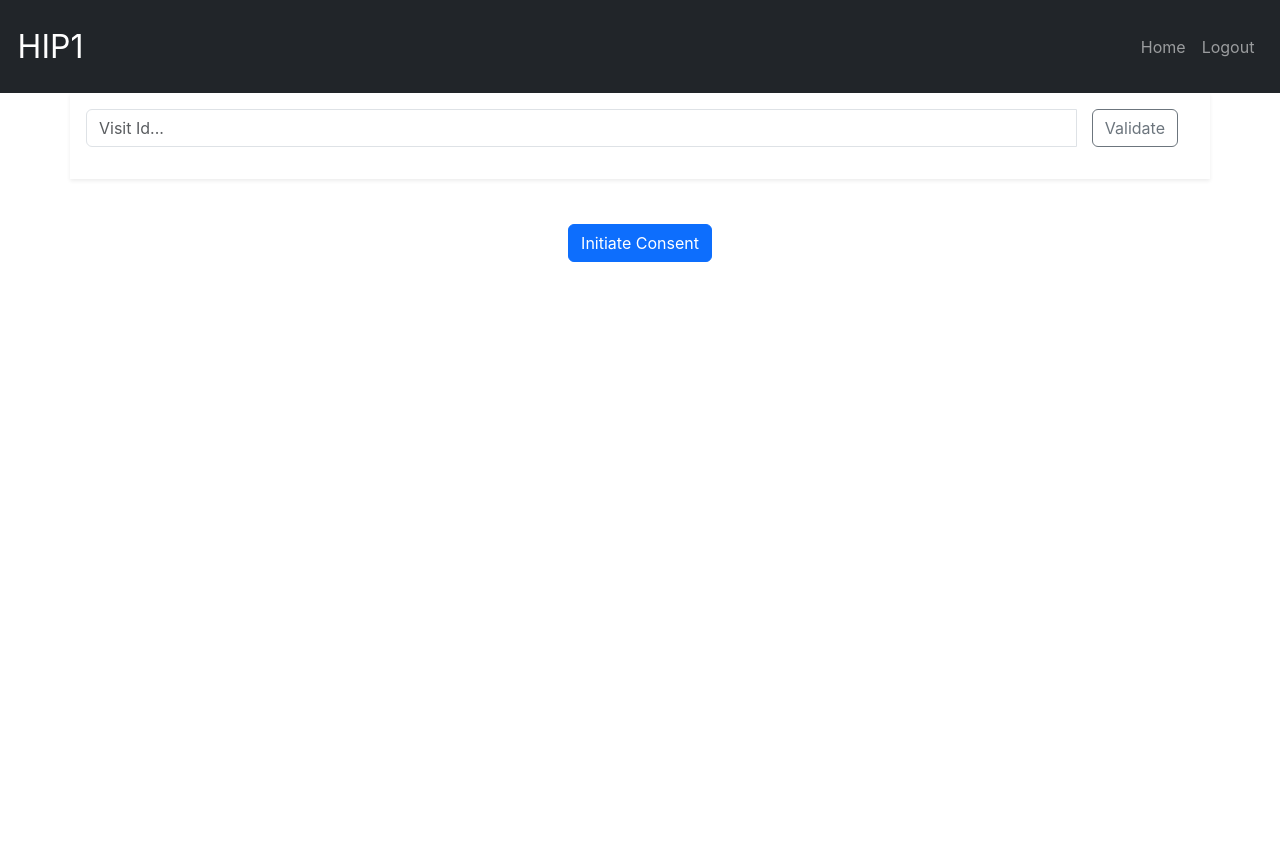
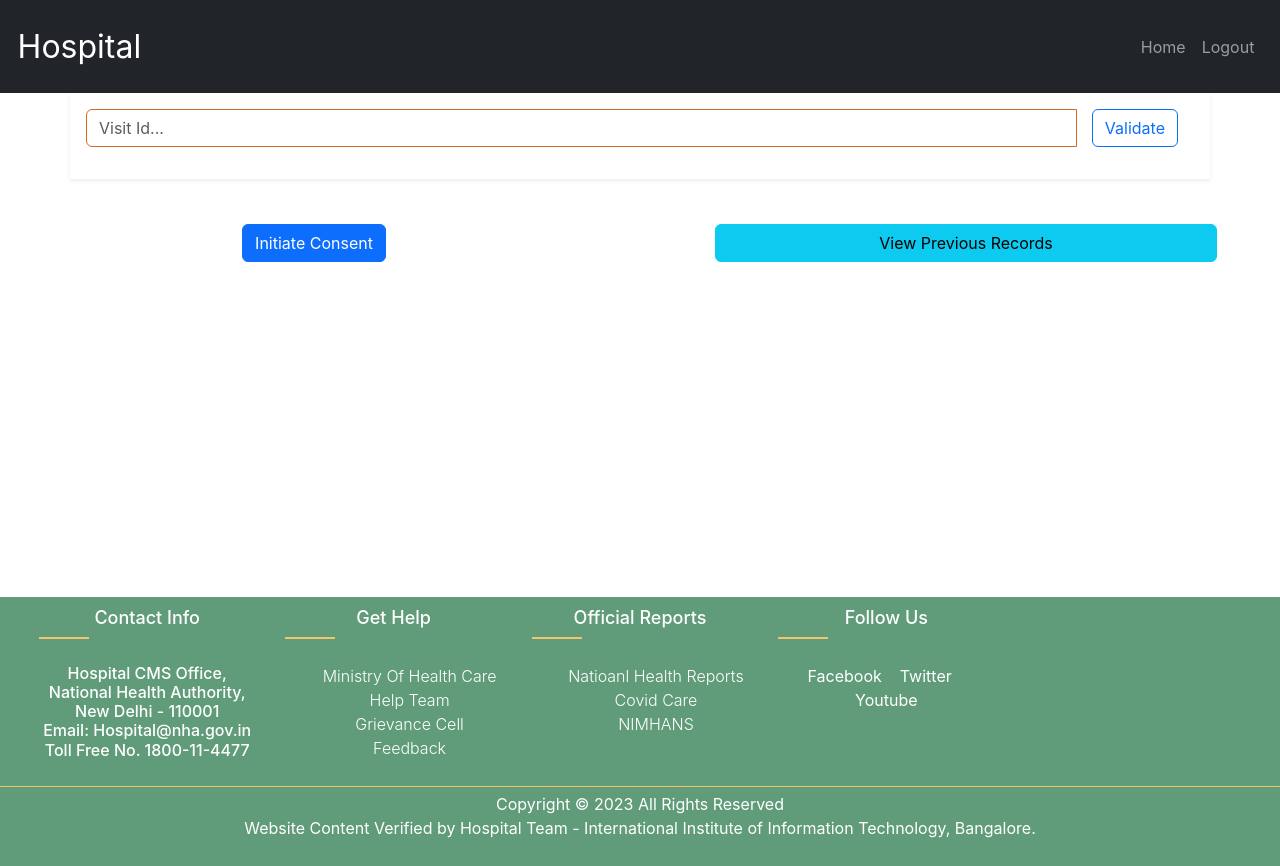
Before and after one commit to Prashantpx-17237/had-frontend-final, a React (Create React App) app: page /doctor/home in a window 1280 px wide. Before the commit the page ends 800 px from the top, so only its background shows below. Built offline with nearby package versions, Linux system fonts and the light colour scheme.

Commit message:
SPE ke bad2

```diff
--- a/package.json
+++ b/package.json
@@ -8,6 +8,7 @@
     "@testing-library/user-event": "^13.5.0",
     "axios": "^1.4.0",
     "react": "^18.2.0",
+    "react-bootstrap": "^2.7.4",
     "react-dom": "^18.2.0",
     "react-responsive-modal": "^6.4.1",
     "react-router-dom": "^6.10.0",
--- a/src/App.js
+++ b/src/App.js
@@ -1,11 +1,12 @@
 import logo from "./logo.svg";
 import "./App.css";
-import {  BrowserRouter as Router,  Routes,  Switch,  Route,  Link } from "react-router-dom";
+import { BrowserRouter as Router, Routes, Switch, Route, Link } from "react-router-dom";
 import Login from "./components/login";
 import DoctorHome from "./components/doctorHome";
 import AdminHome from "./components/adminHome";
 import FrontdeskHome from "./components/frontdeskHome";
 import Navbarbase from "./components/navbar";
+import Footer from "./components/footer";
 
 function App() {
   return (
@@ -18,6 +19,9 @@ function App() {
           <Route path="/admin/home" element={<AdminHome />} />
           <Route path="/frontdesk/home" element={<FrontdeskHome />} />
         </Routes>
+        <div style={{height: "5vh"}}>
+          <Footer />
+        </div>
       </Router>
     </div>
   );
--- /dev/null
+++ b/src/Stylesheets/Footer.css
@@ -0,0 +1,84 @@
+.footer-container{
+    /* max-width: 1170px; rgb(100,152,178)*/
+    padding: 0px 24px;
+    margin: auto;
+    background-color: rgb(96, 156, 121);
+    max-height: 80vh;
+}
+.footer-col ul{
+    list-style: none;
+}
+.footer-row{
+    display: flex;
+    flex-wrap: wrap;
+}
+.footerPage{
+    background-color:  rgb(96, 156, 121);
+    padding: 10px 0 10px 0;
+}
+.copyright p{
+    color: #fff;
+    border-top: rgb(242, 197, 107) solid 1px;
+    padding-top: 5px;
+    text-align: center;
+    background-color:  rgb(96, 156, 121);
+}
+
+.footer-col{
+    width: 20%;
+    padding: 0 15px 10px 15px;
+    background-color:  rgb(96, 156, 121);
+}
+.footer-col h4{
+    font-size: 18px;
+    color: #fff;
+    text-transform: capitalize;
+    margin-bottom: 35px;
+    position: relative;
+    background-color:  rgb(96, 156, 121);
+}
+.footer-col h4::before{
+    content: '';
+    position: absolute;
+    left: 0;
+    bottom: -10px;
+    background-color: rgb(242, 197, 107);
+    height: 2px;
+    box-sizing: border-box;
+    width: 50px;
+}
+.footer-col h5{
+    font-size: 16px;
+    color:#fff;
+}
+.footer-col h5 a{
+    color: #fff;
+    text-decoration: none;
+}
+
+.footer-col ul li a{
+    font-size: 16px;
+    text-transform: capitalize;
+    color: #fff;
+    text-decoration: none;
+    font-weight: 300;
+    display: block;
+    transition: all 0.3s ease;
+    background-color:  rgb(96, 156, 121);
+}
+.footer-col ul li a:hover{
+    color: #fff;
+    padding-left:8px;
+}
+.footer-col .social-links a{
+    /* display: inline-block;
+    height: 40px;
+    width: 40px;
+    margin:0 10px 10px 0;
+    text-align: center;
+    line-height: 40px;
+    border-radius: 50%;
+    transition: all 0.5s ease; */
+    color: #fff;
+    text-decoration: none;
+}
--- a/src/components/adminHome.jsx
+++ b/src/components/adminHome.jsx
@@ -2,6 +2,8 @@ import React from "react";
 
 export default function AdminHome(){
     return(
+        <div style = {{minHeight: "63vh"}}>
         <h1>Admin</h1>
+        </div>
     );
 }
--- /dev/null
+++ b/src/components/consentHistory.jsx
@@ -0,0 +1,37 @@
+import React from 'react'
+import PropTypes from 'prop-types'
+import swal from 'sweetalert';
+import axios from 'axios';
+
+
+function ConsentHistory (props) {
+
+/******************************** Asks for data from backend then will display the previous records ********************/
+
+    const handleClick = async (event) => {
+        event.preventDefault();
+        swal({
+            title: "Tere liye message",
+            text: "Kya chutiya kam diya hai bsdk",
+            icon: "success",
+            buttons: "Chal bsdk"
+        });
+
+        try {
+            const response =  axios("/visit", {props});
+        } catch (error) {
+        }
+
+    };
+
+
+    return (
+    <div>
+        <button type='button' className='btn btn-info' onClick={handleClick} style={{width:"80%"}}>View Previous Records</button>
+    </div>
+  )
+}
+
+ConsentHistory.propTypes = {}
+
+export default ConsentHistory
--- a/src/components/doctorHome.jsx
+++ b/src/components/doctorHome.jsx
@@ -3,7 +3,7 @@ import Prescription from './prescription'
 
 const doctorHome = () => {
   return (
-    <div>
+    <div style={{minHeight: "63vh"}}>
         <Prescription/>
     </div>
   )
--- /dev/null
+++ b/src/components/footer.jsx
@@ -0,0 +1,44 @@
+import React from 'react'
+import '../Stylesheets/Footer.css'
+const Footer = () => {
+  return (
+    <div className='footerPage'>
+      <div className="footer-container">
+            <div className="footer-row">
+                <div className="footer-col">
+                    <h4>Contact Info</h4>
+                    <h5>Hospital CMS Office, <br/> National Health Authority, New Delhi - 110001 <br/>Email: <a href="mailto:Hospital@nha.gov.in">Hospital@nha.gov.in</a><br/> Toll Free No. 1800-11-4477</h5>
+                    </div>
+                    <div className="footer-col">
+                    <h4>Get Help</h4>
+                    <ul>
+                        <li><a href="default.asp" target="_blank">Ministry of Health Care</a></li>
+                        <li><a href="default.asp" target="_blank">Help Team</a></li>
+                        <li><a href="default.asp" target="_blank">Grievance Cell</a></li>
+                        <li><a href="default.asp" target="_blank">Feedback</a></li>
+                    </ul>
+                    </div>
+                    <div className="footer-col">
+                    <h4>Official Reports</h4>
+                    <ul>
+                        <li><a href="default.asp" target="_blank">Natioanl Health Reports</a></li>
+                        <li><a href="default.asp" target="_blank">Covid Care</a></li>
+                        <li><a href="default.asp" target="_blank">NIMHANS</a></li>
+                    </ul>
+                    </div>
+                    <div className="footer-col">
+                    <h4>Follow Us</h4>
+                    <div className="social-links">
+                      <a href="default.asp" target="_blank">Facebook &nbsp;&nbsp; Twitter &nbsp;&nbsp; Youtube</a>
+                    </div>
+                </div>
+            </div>
+        </div>
+        <div className="copyright">
+            <p>Copyright © 2023 All Rights Reserved <br/> Website Content Verified by Hospital Team - International Institute of Information Technology, Bangalore.</p>
+        </div>
+    </div>
+  )
+}
+
+export default Footer
--- a/src/components/healthRecod.jsx
+++ b/src/components/healthRecod.jsx
@@ -2,7 +2,81 @@ import React, { useState } from "react";
 import '../Stylesheets/HealthRecordForm.css'
 // import healthRecordService from '../Services/HealthRecordService'
 import swal from "sweetalert";
-const HealthRecordForm = ({ user }) => {
+
+
+
+const HealthRecordForm = () => {
+
+  const [patientName, setPatientName] = useState('');
+  const [diagnosis, setDiagnosis] = useState('');
+  const [dosage, setDosage] = useState('');
+  const [medicine, setMedicine] = useState('');
+  const [gender, setGender] = useState('');
+  const [age, setAge] = useState('');
+
+  const handleSubmit = (event) => {
+    event.preventDefault();
+    console.log(event);
+  };
+
+  return (
+    <div >
+      <div className="container -sm" style={{ display: "flex" }}>
+
+        <form>
+
+          <div className="form-group" >
+            <label htmlFor="patientName">Patient Name </label>
+            <input type="text" className="form-control" id="patName" value={patientName} />
+          </div>
+
+          <div className="form-group">
+            <label htmlFor="gender">Gender</label>
+            <input type="text" className="form-control" id="gender"  />
+          </div>
+
+          <div className="form-group">
+            <label htmlFor="age">Age</label>
+            <input type="text" className="form-control" id="age"  />
+          </div>
+
+          <div className="form-group">
+            <label htmlFor="diagnosis">Diagnosis</label>
+            <input type="text" className="form-control" id="diagnosis"  />
+          </div>
+
+          <div className="form-group">
+            <label htmlFor="medicine">Medicine</label>
+            <input type="text" className="form-control" id="medicine"  />
+          </div>
+
+          <div className="form-group">
+            <label htmlFor="dosage">Dosage</label>
+            <input type="text" className="form-control" id="dosage"  />
+          </div>
+
+          <button type="submit" className="btn btn-primary">Submit</button>
+        </form>
+      </div>
+    </div>
+  );
+}
+
+
+
+
+
+
+
+
+
+
+
+
+
+
+
+/*const HealthRecordForm = ({ user }) => {
   const [medicines, setMedicines] = useState([]);
   const [dosages, setDosages] = useState([]);
   const [newMedicine, setNewMedicine] = useState("");
@@ -20,25 +94,7 @@ const HealthRecordForm = ({ user }) => {
     setNewDosage(event.target.value);
   };
 
-  const handleAddMedicine = () => {
-    if (newMedicine !== "" && newDosage !== "") {
-      setMedicines([...medicines, newMedicine]);
-      setNewMedicine("");
-      setDosages([...dosages, newDosage]);
-      setNewDosage("");
-    }
-    else {
-      swal({
-        text: "Enter All Fields To Add this to Prescription!",
-        icon: " warning",
-        button: "Okay",
-      }).then(() => {
-        setNewMedicine("");
-        setNewDosage("");
-      })
 
-    }
-  };
   //Backend Service Call...
   const healthRecordHandler = async (healthRecord) => {
     try {
@@ -156,14 +212,9 @@ const HealthRecordForm = ({ user }) => {
           <input type="number" className="InputText" value={newDosage} onChange={handleNewDosageChange} />
         </div>
         <br/>
-        <button type="button" onClick={handleAddMedicine} className='btn btn-dark' style={{ margin: "0 10px" }}>
-          Add Medicine
-        </button>
-        <br />
         <button type="submit" className='btn btn-dark' style={{ marginBottom: "10px", marginTop: "10px" }}>Save Health Record</button>
       </form>
     </div>
   );
-};
-
+};*/
 export default HealthRecordForm;
--- a/src/components/navbar.js
+++ b/src/components/navbar.js
@@ -7,7 +7,7 @@ export default function Navbar() {
       style={{ padding: "1.1rem", color: "white" }}
     >
       <a className="navbar-brand" href="/" style={{ fontSize: "2rem" }}>
-        HIP1
+        Hospital
       </a>
       <button
         className="navbar-toggler"
@@ -22,14 +22,14 @@ export default function Navbar() {
       </button>
       <div className="collapse navbar-collapse" id="navbarNavAltMarkup" style={{justifyContent: "end"}}>
         <div className="navbar-nav" style={{}}>
-          <ul class="navbar-nav">
-            <li class="nav-item">
-              <a class="nav-link" href="#">
+          <ul className="navbar-nav">
+            <li className="nav-item">
+              <a className="nav-link" href="#">
                 Home
               </a>
             </li>
-            <li class="nav-item">
-              <a class="nav-link" href="#">
+            <li className="nav-item">
+              <a className="nav-link" href="#">
                 Logout
               </a>
             </li>
--- a/src/components/prescription.jsx
+++ b/src/components/prescription.jsx
@@ -4,6 +4,7 @@ import { initUrl } from "../service/auth";
 import HealthRecordForm from "./healthRecod";
 import Moddle from "./moddle";
 import swal from "sweetalert";
+import ConsentHistory from "./consentHistory";
 
 export default function Prescription() {
     const [appointmentID, setAppointmentID] = useState();
@@ -13,12 +14,12 @@ export default function Prescription() {
         console.log(appointmentID);
     }, [appointmentID])
 
-/**************************** Toggles value of appointmentId to true when we have a valid visit **********************/
+    /**************************** Toggles value of appointmentId to true when we have a valid visit **********************/
     const handleSubmit = async (event) => {
         console.log(appointmentID);
         try {
-            const response = await axios.get("/visit", {appointmentID});
-            if(response.data.status === "successfull"){
+            const response = await axios.get("/visit", { appointmentID });
+            if (response.data.data.status === "successfull") {
                 console.log(response.data.data);
                 setVerified(true);
             }
@@ -26,29 +27,38 @@ export default function Prescription() {
             setVerified(true);
             swal({
                 title: "Invalid visit ID",
-                text: "Failed to verify visit, try again with correct visit id!!!"+ error,
+                text: "Failed to verify visit, try again with correct visit id!!!" + error,
                 icon: "error",
                 button: "Okay",
-              });
+            });
         }
     };
-/**********************************************************************************************************************/
+    /**********************************************************************************************************************/
     return (
 
         <div>
-            <div className="container-sm bg bg-white shadow-sm p-3" style={{justifyContent: "center"}}>
-                <div className="input-group mb-3" style={{maxWidth: "auto"}}>
+            <div className="container-sm bg bg-white shadow-sm p-3" style={{ dispaly: "flex" }}>
+                <div className="input-group mb-3" style={{ maxWidth: "auto" }}>
                     <input type="text" className="form-control" placeholder="Visit Id..."
-                        aria-label="Recipient's username" aria-describedby="basic-addon2" value={appointmentID} onChange={(e) => setAppointmentID(e.target.value)} />
+                        style={{ border: "1px solid chocolate" }}
+                        aria-label="Recipient's username" aria-describedby="basic-addon2"
+                        value={appointmentID} onChange={(e) => setAppointmentID(e.target.value)} />
                     <div className="input-group-append">
-                        <button className="btn btn-outline-secondary mx-3" type="button" onClick={handleSubmit}>Validate</button>
+                        <button className="btn btn-outline-primary mx-3" type="button" onClick={handleSubmit}>Validate</button>
                     </div>
                 </div>
             </div>
-            <div style={{marginTop: "45px", jus: "start"}}>
+            <div style={{ marginTop: "45px", jus: "start" }}>
                 {(verified) && <div> <HealthRecordForm /></div>}
             </div>
-            <Moddle/>
+            <div className="row">
+                <div className="col">
+                    <Moddle />
+                </div>
+                <div className="col">
+                    <ConsentHistory />
+                </div>
+            </div>
         </div>
     );
 }
--- a/src/index.css
+++ b/src/index.css
@@ -1,10 +1,13 @@
 body {
-  margin: 0;
+  /* margin: 0; */
   font-family: -apple-system, BlinkMacSystemFont, 'Segoe UI', 'Roboto', 'Oxygen',
     'Ubuntu', 'Cantarell', 'Fira Sans', 'Droid Sans', 'Helvetica Neue',
     sans-serif;
-  -webkit-font-smoothing: antialiased;
-  -moz-osx-font-smoothing: grayscale;
+  /* -webkit-font-smoothing: antialiased;
+  -moz-osx-font-smoothing: grayscale; */
+  min-height: 400px;
+  margin-bottom: 100px;
+  clear: both;
 }
 
 code {
```
Also changed, not shown: src/components/login.jsx (+6 -4 lines), 1 other file (tests, documents, lock files or other folders).
